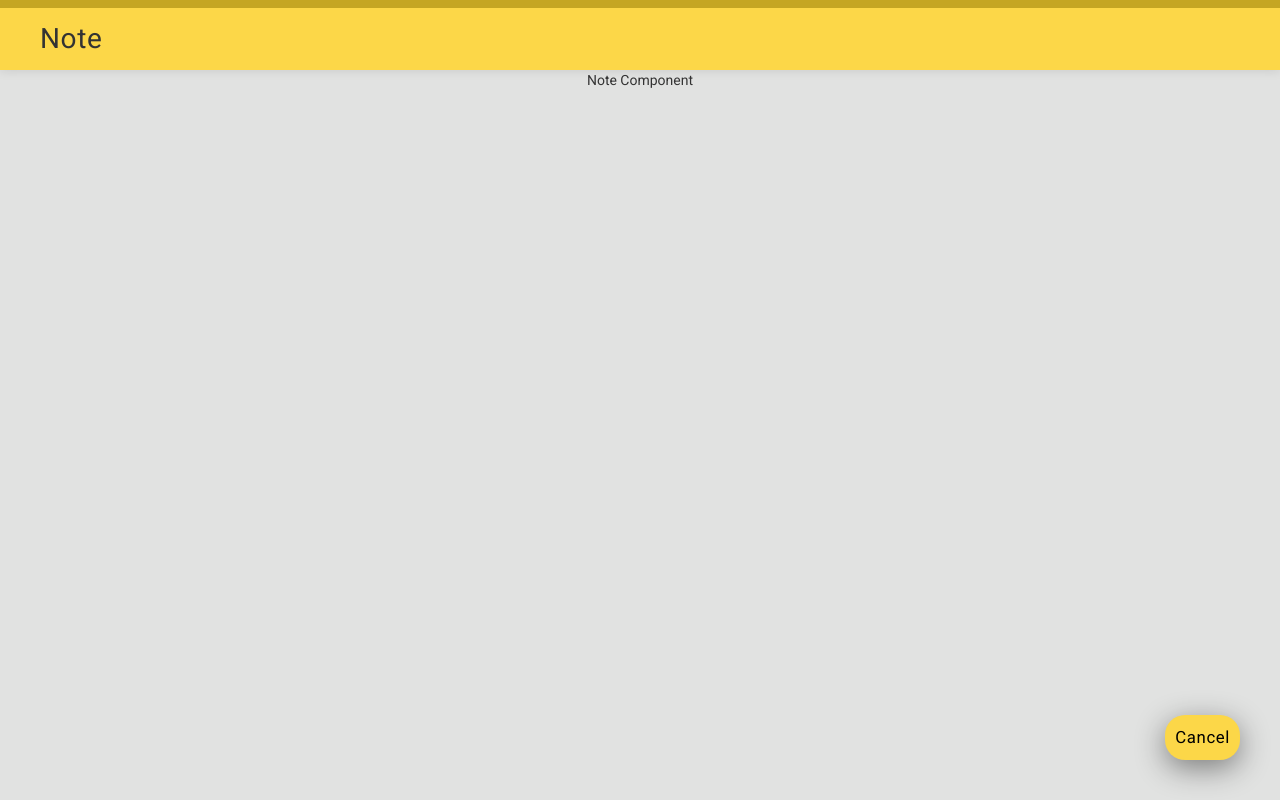
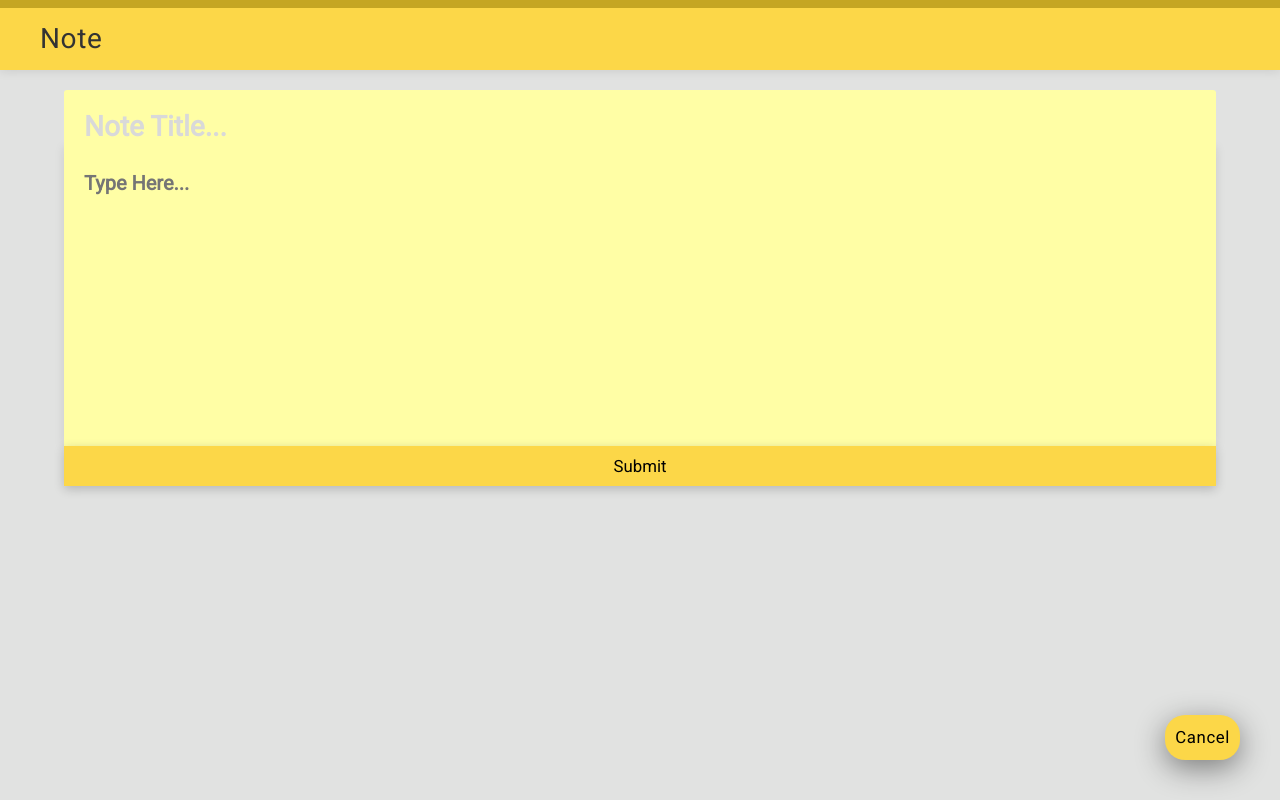
Before and after one commit to MattHelton/tri-note-app, a React (Create React App) app: page / in a window 1280 px wide. Both pictures are taken after a click on the element "+ Note". Built offline with nearby package versions, Linux system fonts and the light colour scheme; no server answers.

Commit message:
Lesson 20: Adds form to note component

```diff
--- a/src/App.js
+++ b/src/App.js
@@ -35,12 +35,14 @@
   }
 
   render() {
-    const { showNote, notes } = this.state;
+    const { showNote, notes, note } = this.state;
     return (
       <div className="App">
         <Nav toggleNote={this.toggleNote} showNote={showNote} />
         { showNote ?
-          <Note />
+          <Note
+            note={note}
+          />
           :
           <List
             getNotes={this.getNotes}
--- a/src/components/Note.js
+++ b/src/components/Note.js
@@ -1,11 +1,24 @@
 import React, { Component } from 'react';
 
 class Note extends Component {
-  state = {  }
   render() {
+    const {note} = this.props;
     return (
       <div className="note-container">
-        Note Component
+        <form className="note-form">
+          <input
+            className="note-title-input"
+            type="text"
+            placeholder="Note Title..."
+            defaultValue={note.title}
+          />
+          <textarea
+            className="note-textarea"
+            placeholder="Type Here..."
+            defaultValue={note.content}
+          />
+          <input className="note-button" type="submit" value="Submit" />
+        </form>
       </div>
       );
   }
```
